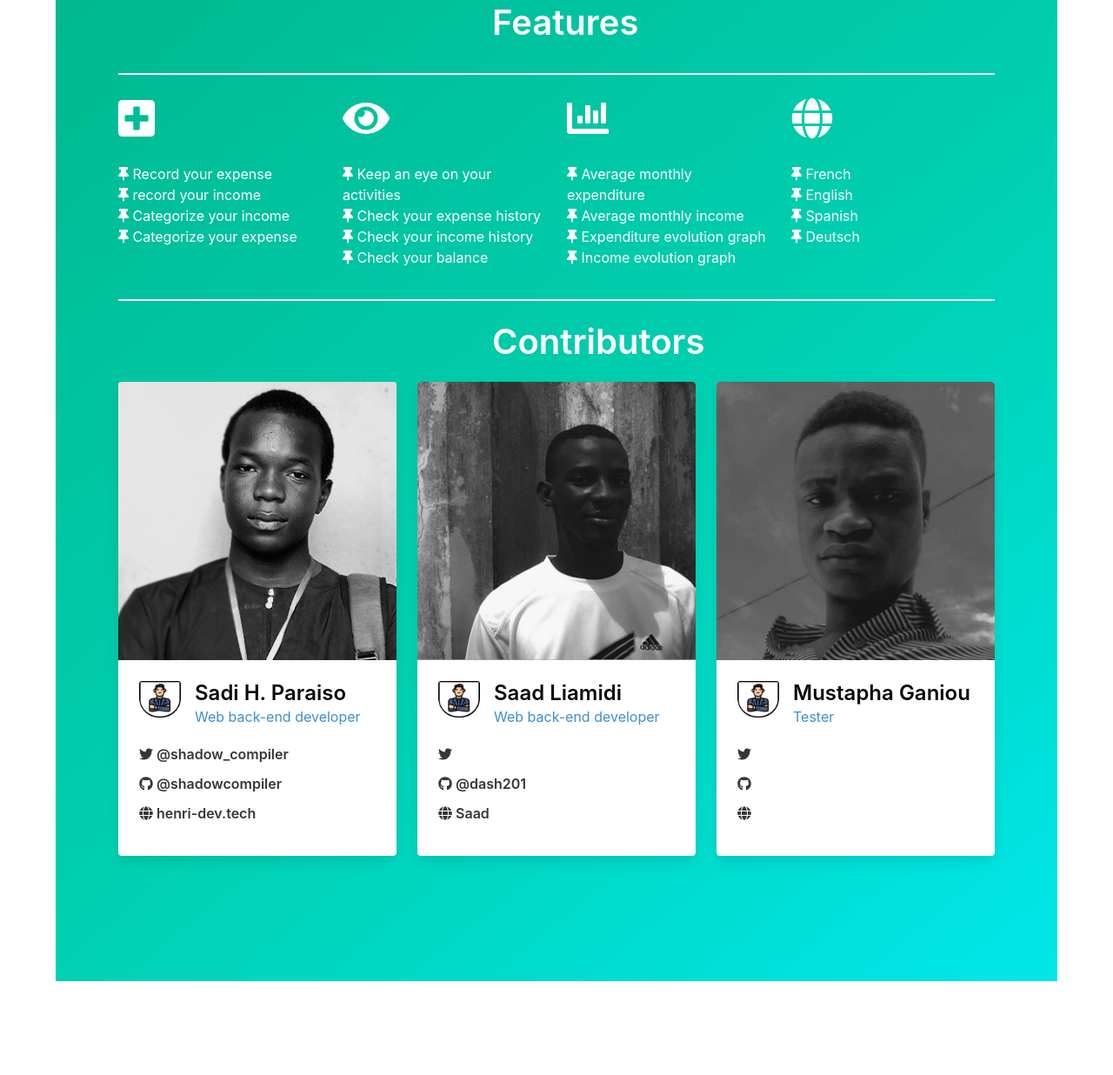
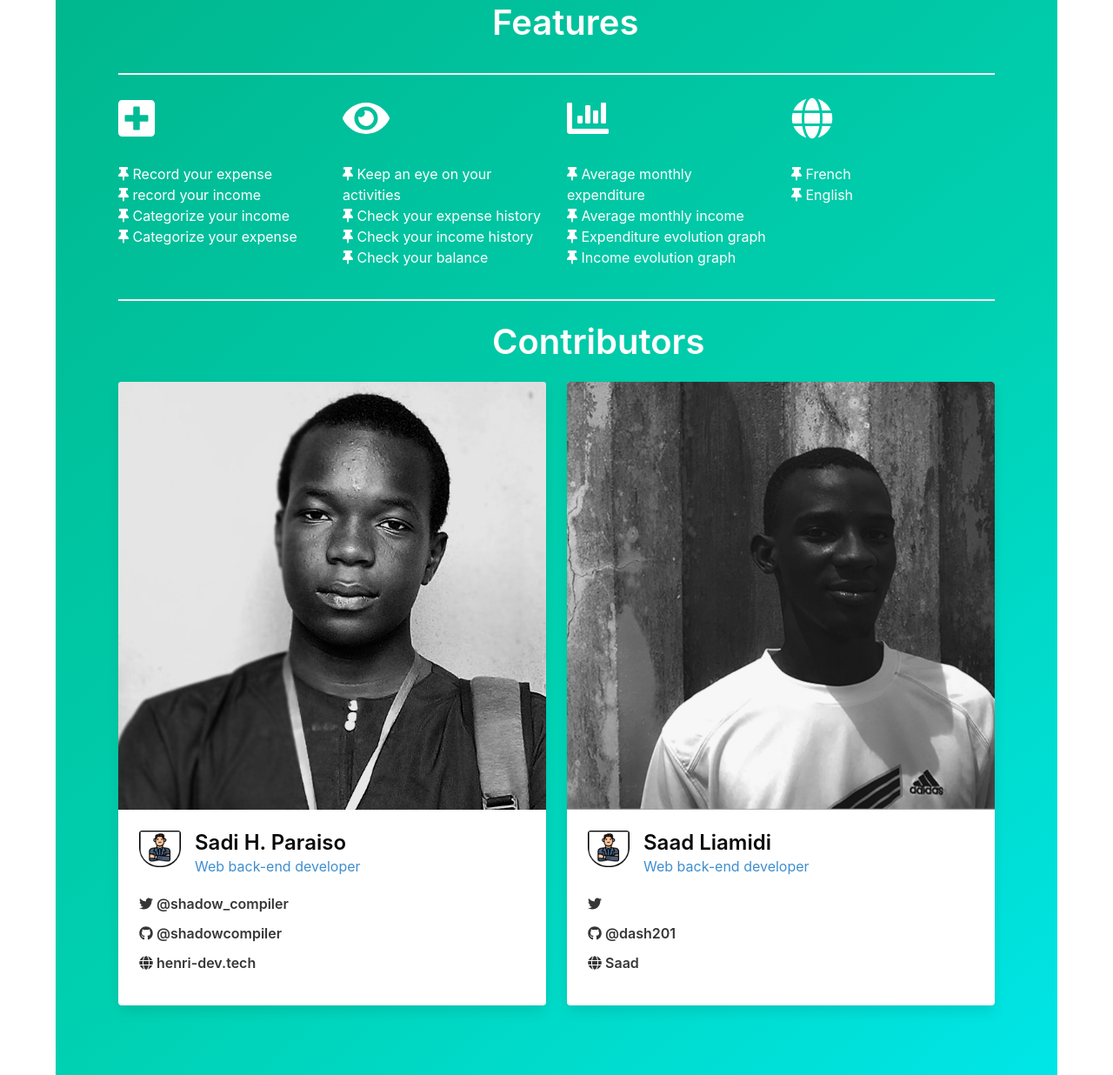
Before and after one commit to baba-mandef/pocket-man, a Django app: page / in a window 1280 px wide; the page is wider, and only the part inside the window is pictured. Shown: the part 1254-2490 px from the top of that part at 87% size. Before the commit the page ends 2382 px from the top of that part, so only its background shows below. Run offline with Django 3.2, Linux system fonts and the light colour scheme; parts of the project's set-up code (start-up, migrations or seed data) failed here and were passed over; some libraries are stand-ins or nearby versions.

Commit message:
Update home.html

```diff
--- a/pocket/manager/templates/home.html
+++ b/pocket/manager/templates/home.html
@@ -348,18 +348,6 @@
                                     </li>
                                 </div>
 
-                                <div class="list-item">
-                                    <li>
-                                        <i class="fas fa-thumbtack"></i> Spanish
-                                    </li>
-                                </div>
-
-                                <div class="list-item">
-                                    <li>
-                                        <i class="fas fa-thumbtack"></i> Deutsch
-                                    </li>
-                                </div>
-
                             </ul>
 
                         </div>
@@ -454,40 +442,6 @@
 
                     </div>
 
-                    <div class="column">
-
-                        <div class="card">
-                            <div class="card-image">
-                                <figure class="image is-4by1">
-
-                                    <img src="{% static "img/contributors/mus.jpg" %}">
-
-                                </figure>
-                            </div>
-
-                            <div class="card-content">
-
-                                <div class="media">
-                                    <div class="media-left">
-                                        <figure class="image is-48x48">
-                                            <img src="{% static "img/contributors/pocket.png" %}">
-                                        </figure>
-                                    </div>
-
-                                    <div class="media-content">
-                                        <h4 class="title is-4 has-text-black">Mustapha Ganiou</h4>
-                                        <h6 class="subtitle is-6 has-text-info">Tester</h6>
-                                    </div>
-
-                                </div>
-                                <div class="content">
-                                        <h6><i class="fab fa-twitter"></i> <a href="https://twitter.com/"></a></h6>
-                                         <h6><i class="fab fa-github"></i> <a href="https://github.com/"></a> </h6>
-                                         <h6><i class="fas fa-globe"></i> <a href=""></a> </h6>
-
-                                </div>
-
-                            </div>
 
                         </div>
 
```
